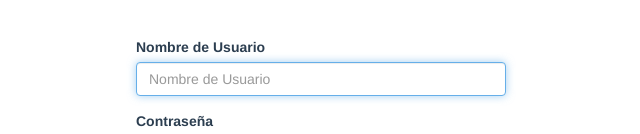
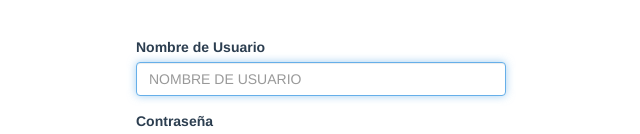
Before and after one commit to aldrin-ronco/QSWebV, a Vue app: page /login in a window 1280 px wide. Shown: the part 136-270 px from the top of the page, without its empty margins (319-959 px from the left). Built offline with nearby package versions, Linux system fonts and the light colour scheme.

Commit message:
userName toUpperCase

```diff
--- a/src/components/login.vue
+++ b/src/components/login.vue
@@ -11,6 +11,7 @@
           <input type="text"
                  id="userName"
                  v-model:value="userName"
+                 style="text-transform: uppercase"
                  placeholder="Nombre de Usuario"
                  class="form-control"
                  v-focus>
```
Also changed, not shown: 10 other files (tests, documents, lock files or other folders).
